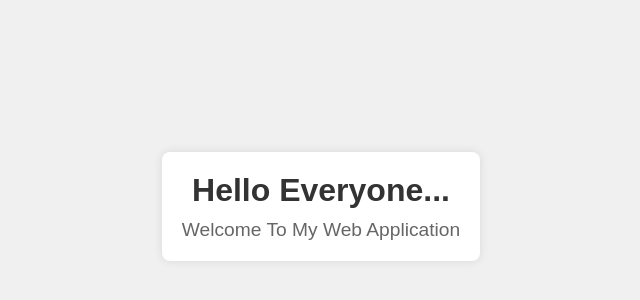
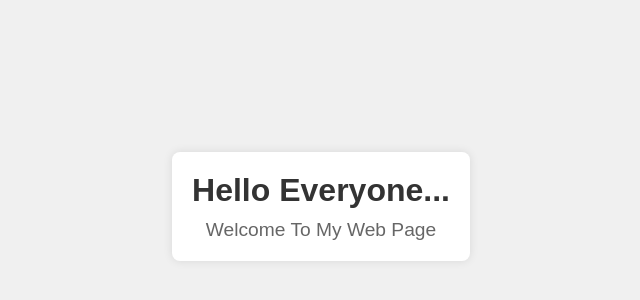
Before and after one commit to pkpatil7057/my-web-app-, a plain HTML site: page index.html in a window 1280 px wide. Shown: the part 194-494 px from the top of the page, without its empty margins (319-959 px from the left). Drawn offline with Linux system fonts and the light colour scheme.

Commit message:
Update index.html

```diff
--- a/index.html
+++ b/index.html
@@ -46,7 +46,7 @@
 <body>
     <div class="container">
         <h1>Hello Everyone...</h1>
-        <p>Welcome To My Web Application</p>
+        <p>Welcome To My Web Page</p>
     </div>
 </body>
 </html>
```
